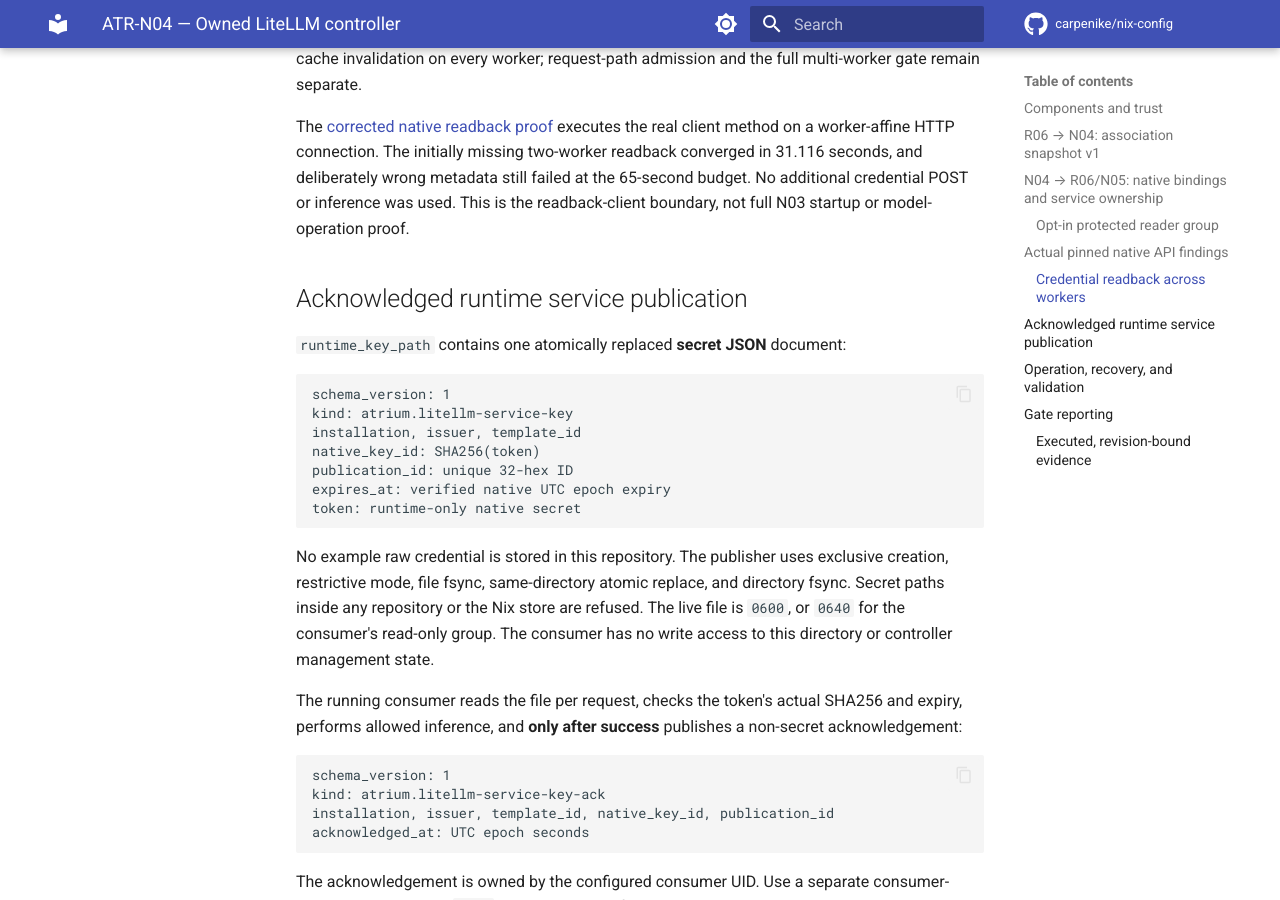
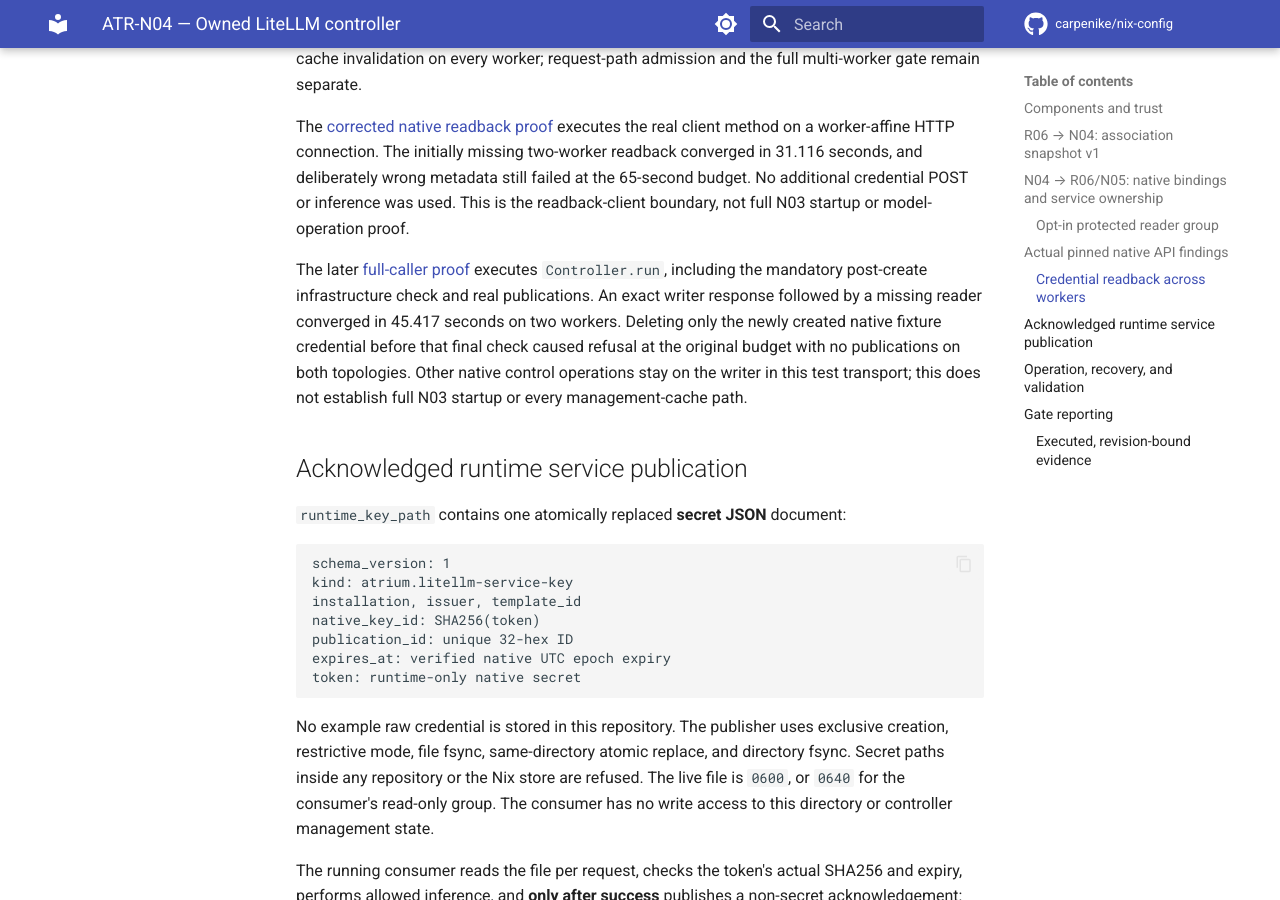
Before and after one commit to carpenike/nix-config, an MkDocs documentation site: the page built from docs/services/atrium-litellm-controller.md, in a window 1280 px wide and 900 px high, scrolled down 6250 px. Built offline with MkDocs 1.6.1 and Material for MkDocs 9.7.7, drawn with Linux system fonts in a browser that asks for light colours; comment, search, counter and statistics services are not loaded.

Commit message:
ATR-N04: record full-controller native readback permit and deny proof
Record both paired topologies at bfd8ffc4 with real Controller.run publications and permanent native deletion denial. Preserve the first failed fixture attempt and independent eight-container/four-network/seven-runtime cleanup. No full N04/N03/N07 or production acceptance is claimed.

Co-authored-by: Copilot <223556219+Copilot@users.noreply.github.com>

Copilot-Session: 1e5e7d6d-a45a-4ac0-9fb1-9bf14b3658cb

```diff
--- a/docs/services/atrium-litellm-controller.md
+++ b/docs/services/atrium-litellm-controller.md
@@ -277,6 +277,15 @@ metadata still failed at the 65-second budget. No additional credential POST or
 inference was used. This is the readback-client boundary, not full N03 startup
 or model-operation proof.
 
+The later [full-caller proof](../../tests/atrium_n04/results/readback-controller-handoff.json)
+executes `Controller.run`, including the mandatory post-create infrastructure
+check and real publications. An exact writer response followed by a missing
+reader converged in 45.417 seconds on two workers. Deleting only the newly
+created native fixture credential before that final check caused refusal at
+the original budget with no publications on both topologies. Other native
+control operations stay on the writer in this test transport; this does not
+establish full N03 startup or every management-cache path.
+
 ## Acknowledged runtime service publication
 
 `runtime_key_path` contains one atomically replaced **secret JSON** document:
```
Also changed, not shown: 4 other files.
